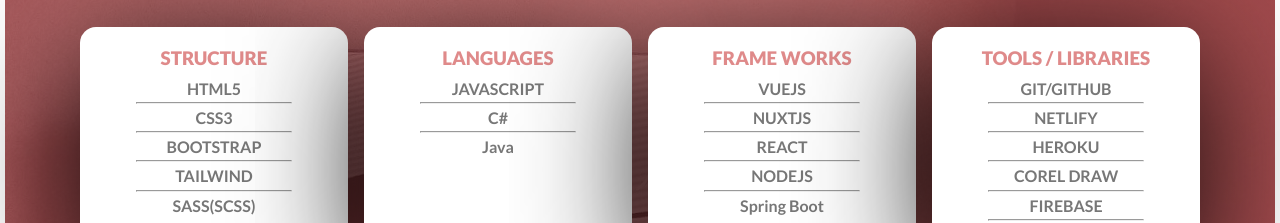
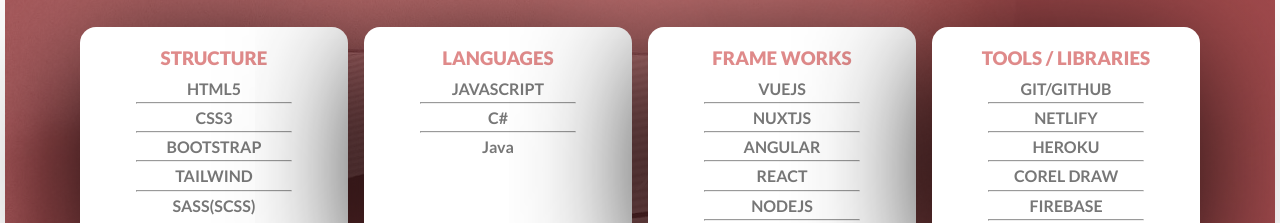
Before and after one commit to favourmark05/mfonido, a Vue app: page / in a window 1280 px wide. Shown: the part 1740-1963 px from the top of the page. Built offline with nearby package versions, Linux system fonts and the light colour scheme; what vue-sweetalert2 would draw is missing.

Commit message:
added angular

```diff
--- a/src/components/webLayers/skills.vue
+++ b/src/components/webLayers/skills.vue
@@ -32,6 +32,8 @@
           <p>VUEJS</p>
           <hr />
           <p>NUXTJS</p>
+          <hr />
+          <p>ANGULAR</p>
           <hr />
           <p>REACT</p>
           <hr />
```
